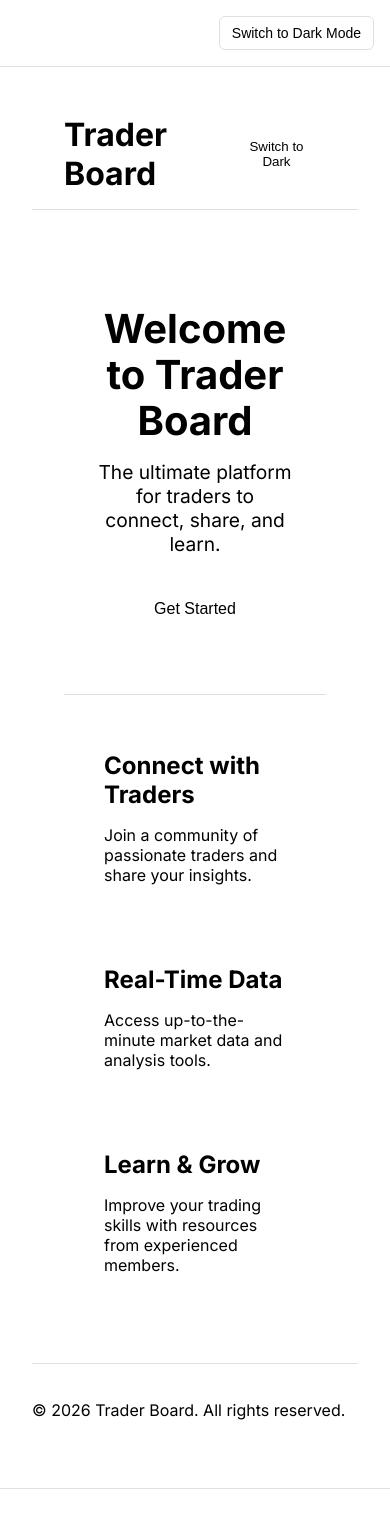
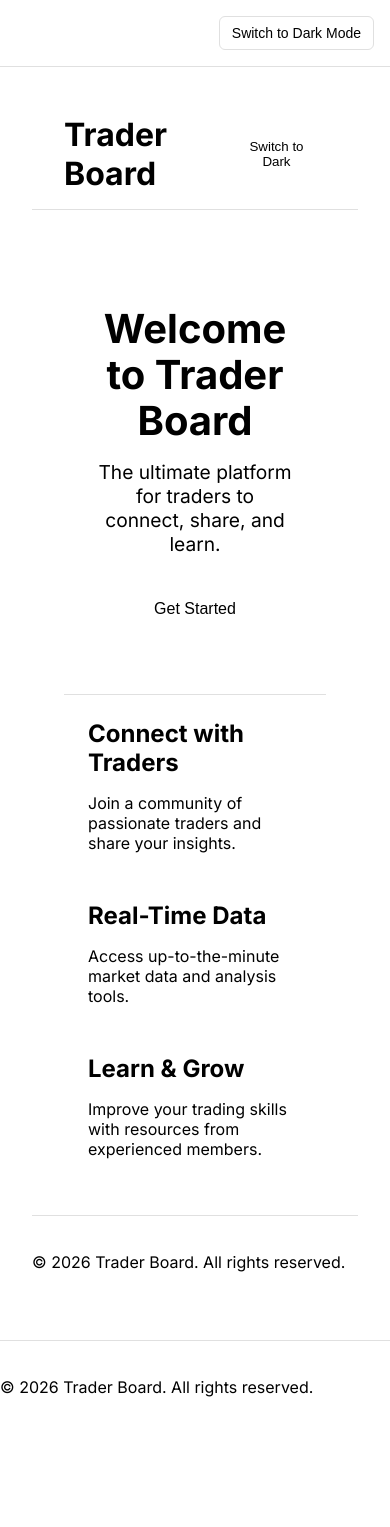
Before and after one commit to xenirio/trader-board, a Next.js app: page / in a window 390 px wide. Shown: the top 1527 px of the page. After the commit the page ends 1433 px from the top, so only its background shows below. Built offline with nearby package versions, Linux system fonts and the light colour scheme.

Commit message:
feat: add home page styles

```diff
--- a/app/page.module.css
+++ b/app/page.module.css
@@ -1,22 +1,4 @@
-.features {
-  display: grid;
-  grid-template-columns: repeat(3, 1fr);
-  gap: 2rem;
-  padding: 4rem 2rem;
-  max-width: 1200px;
-  margin: 0 auto;
+.container {
+  padding: 2rem;
+  text-align: center;
 }
-
-/* Responsive styles */
-@media (max-width: 1024px) {
-  .features {
-    grid-template-columns: 1fr 1fr;
-  }
-}
-
-@media (max-width: 768px) {
-  .features {
-    grid-template-columns: 1fr;
-    padding: 2rem 1rem;
-  }
-}
```
